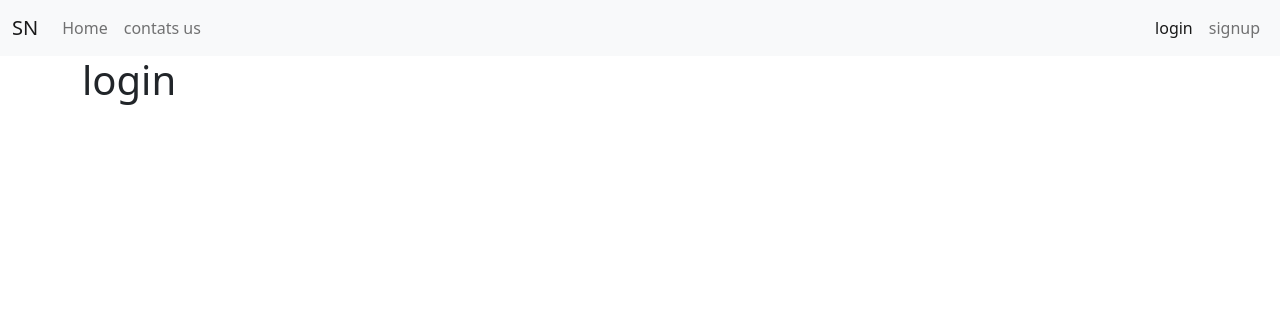
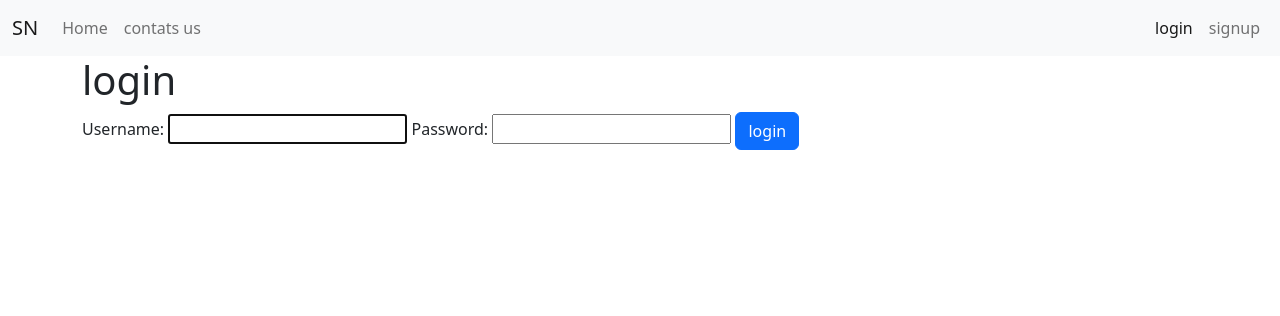
Before and after one commit to Nikhilcs36/Django_Article, a Django app: page /login/ in a window 1280 px wide. Shown: the top 316 px of the page. Run offline with Django 4.2, Linux system fonts and the light colour scheme.

Commit message:
Login user method 1

```diff
--- a/auth/urls.py
+++ b/auth/urls.py
@@ -3,5 +3,6 @@ from auth import views
 
 urlpatterns = [
     path('signup/', views.signup, name="signup"),
-    path('login/', views.login, name="login"),
+    path('login/', views.user_login, name="login"),
+    path('logout/', views.user_logout, name="logout"),
 ]
--- a/auth/views.py
+++ b/auth/views.py
@@ -1,8 +1,8 @@
 from django.shortcuts import render, redirect
-from django.contrib.auth.forms import UserCreationForm
+from django.contrib.auth.forms import UserCreationForm, AuthenticationForm
 from django.contrib import messages
 from .forms import SignupForm
-from django.contrib.auth import authenticate, login
+from django.contrib.auth import authenticate, login, logout
 
 def signup(request):
     if request.method == "POST":
@@ -23,5 +23,27 @@ def signup(request):
     return render(request, "auth/signup.html", {'form': form})
 
 
-def login(request):
-    return render(request,"auth/login.html")
+def user_login(request):
+    if request.method == "POST":
+        form = AuthenticationForm(request, data = request.POST)
+        if form.is_valid():
+            username = form.cleaned_data.get('username')
+            password = form.cleaned_data.get('password')
+
+            user = authenticate(username = username , password = password)
+
+            if user is not None:
+                login(request, user)
+                messages.success(request, f"you are logged in as {username}")
+                return redirect('home')
+            else:
+                messages.error(request, "Error")
+        else:
+            messages.error(request, "username or password is incorrect")
+    form = AuthenticationForm()
+    return render(request, "auth/login.html", {"login_form":form})
+
+def user_logout(request):
+    logout(request)
+    messages.success(request,"you have successfully logout")
+    return redirect('home')
--- a/templates/auth/login.html
+++ b/templates/auth/login.html
@@ -2,4 +2,13 @@
 
 {% block content%}
 <h1>login</h1>
+
+<form method="post">
+    {% csrf_token %}
+    {{login_form}}
+
+    <button type="submit" class="btn btn-primary">login</button>
+
+</form>
+
 {% endblock content %}
--- a/templates/auth/signup.html
+++ b/templates/auth/signup.html
@@ -23,7 +23,7 @@
           {{form.email}}
         </div>
         <div class="col-6">
-            <label for="Password" class="form-label">Password</label>
+            <label for="Password1" class="form-label">Password</label>
             {{form.password1}}
           </div>
           <div class="col-6">
--- a/templates/containers/_navbar.html
+++ b/templates/containers/_navbar.html
@@ -29,7 +29,10 @@
       <ul class="navbar-nav me-auto mb-2 mb-lg-0">
         {% if user.is_authenticated %}
         <li class="nav-item">
-          <a class="nav-link active" aria-current="page" href="#">{{user.username}}</a>
+          <a class="nav-link" aria-current="page" href="#">{{user.username}}</a>
+        </li>
+        <li class="nav-item">
+          <a class="nav-link" aria-current="page" href="{% url 'logout' %}">logout</a>
         </li>
 
         {% else %}
```
